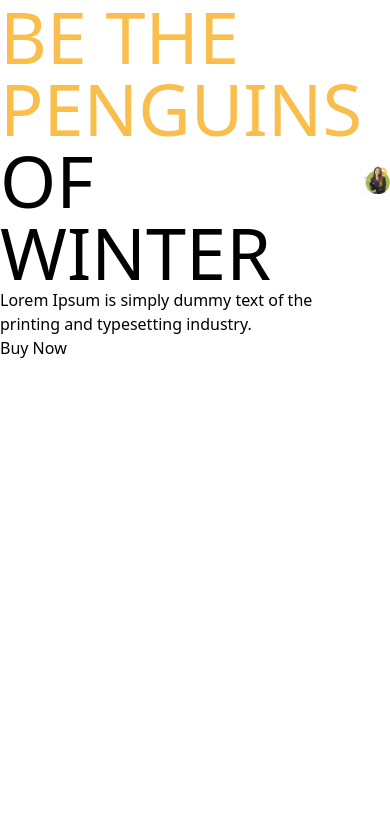
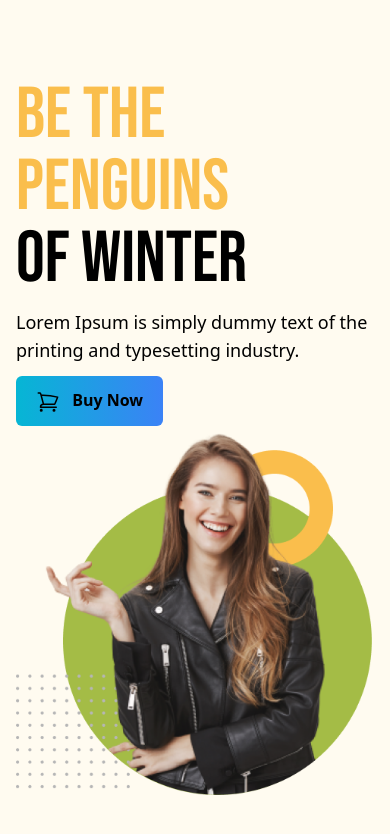
Before and after one commit to Shahab17/shop-tailwind, a plain HTML site: page index.html in a window 390 px wide. Drawn offline with nearby package versions, Linux system fonts and the light colour scheme.

Commit message:
Responsive finish of the banner section

```diff
--- a/index.html
+++ b/index.html
@@ -5,21 +5,50 @@
     <meta name="viewport" content="width=device-width, initial-scale=1.0">
     <title> ShopMat</title>
     <script src="https://cdn.tailwindcss.com"></script>
+
+    <link rel="preconnect" href="https://fonts.googleapis.com">
+    <link rel="preconnect" href="https://fonts.gstatic.com" crossorigin>
+    <link href="https://fonts.googleapis.com/css2?family=Bebas+Neue&display=swap" rel="stylesheet">
+
+    <style>
+        .font-bebas{
+            font-family: 'Bebas Neue', sans-serif;
+        }
+
+    </style>
+
+
 </head>
 <body>
-    <div class="flex justify-evenly items-center">
-        <div>
-            <h1 class="text-7xl uppercase"> <span class="text-[#FABE4C]">Be the Penguins</span>
+   <header class="bg-[#FFFBF0] px-4 md:px-32 py-20 ">
+<!-- nav section -->
+    <nav>
+
+    </nav>
+    <!-- banner section -->
+    <div class="flex flex-col md:flex-row   justify-evenly items-center">
+        <div class="space-y-3">
+            <h1 class=" text-7xl uppercase font-bebas"> <span class="text-[#FABE4C]">Be the Penguins</span>
                 <br>
                 of Winter</h1>
 
-                <p>Lorem Ipsum is simply dummy text of the printing
+                <p class="  text-lg">Lorem Ipsum is simply dummy text of the printing
                     and typesetting industry.</p>
-                    <button>Buy Now</button>
+                    <button class="bg-gradient-to-r from-cyan-500 to-blue-500 px-5 py-3 rounded-md font-semibold    "> <svg xmlns="http://www.w3.org/2000/svg" fill="none" viewBox="0 0 24 24" stroke-width="1.5" stroke="currentColor" class="w-6 h-6 inline mr-2">
+                        <path stroke-linecap="round" stroke-linejoin="round" d="M2.25 3h1.386c.51 0 .955.343 1.087.835l.383 1.437M7.5 14.25a3 3 0 00-3 3h15.75m-12.75-3h11.218c1.121-2.3 2.1-4.684 2.924-7.138a60.114 60.114 0 00-16.536-1.84M7.5 14.25L5.106 5.272M6 20.25a.75.75 0 11-1.5 0 .75.75 0 011.5 0zm12.75 0a.75.75 0 11-1.5 0 .75.75 0 011.5 0z" />
+                      </svg>
+                       Buy Now</button>
         </div>
         <div>
             <img src="./images/model.png" alt="">
         </div>
     </div>
+   </header>
+   <main>
+
+   </main>
+   <footer>
+
+   </footer>
 </body>
 </html>
```
